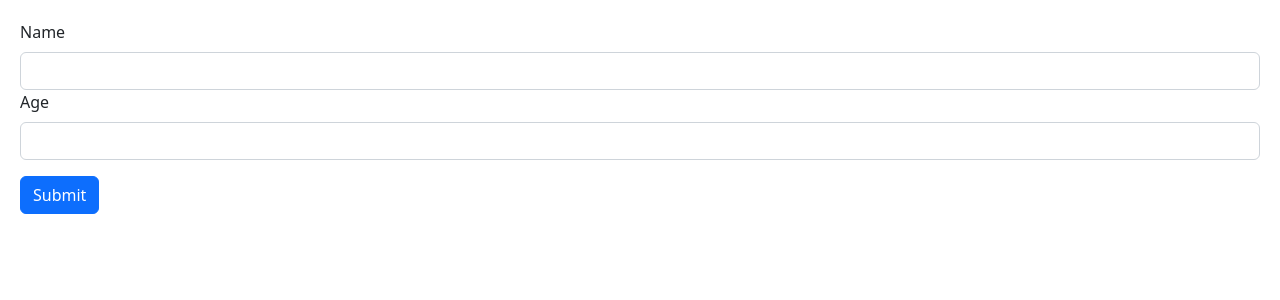
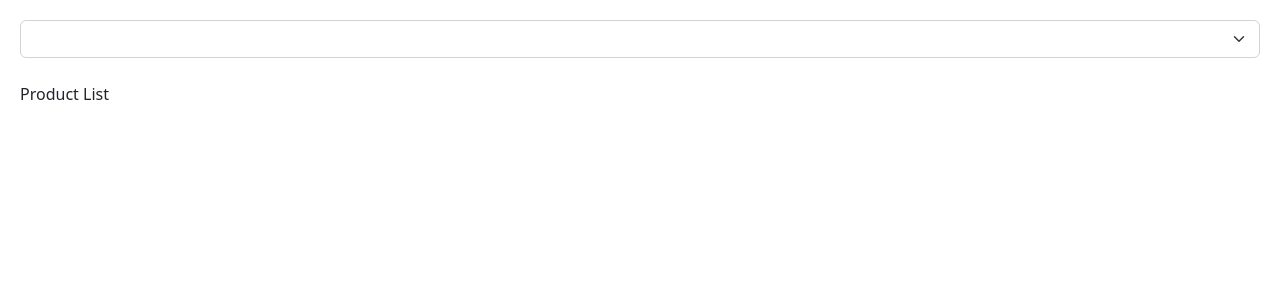
Before and after one commit to ringale95/React-Js-Mosh, a React (Vite) app in the folder vite-app/: page / in a window 1280 px wide. Shown: the top 300 px of the page. Built offline with nearby package versions, Linux system fonts and the light colour scheme.

Commit message:
Added Effect dependencies

```diff
--- a/vite-app/src/App.tsx
+++ b/vite-app/src/App.tsx
@@ -1,11 +1,22 @@
 import { useState } from "react";
-import Expandable from "./components/Expandable";
-import Forms from "./components/Forms";
+import ProductList from "./components/ProductList";
 
 const App = () => {
+  const [category, setCategory] = useState("");
   return (
     <div>
-      <Forms />
+      <select
+        className="form-select"
+        onChange={(event) => {
+          setCategory(event.target.value);
+        }}
+      >
+        <option value=""></option>
+        <option value="Clothing">Clothing</option>
+        <option value="Household">Household</option>
+      </select>
+      <br />
+      <ProductList category={category} />
     </div>
   );
 };
--- a/vite-app/src/components/Forms.tsx
+++ b/vite-app/src/components/Forms.tsx
@@ -1,5 +1,5 @@
 import { FieldValues, useForm } from "react-hook-form";
-import { z } from "zod";
+import { isValid, z } from "zod";
 import { zodResolver } from "@hookform/resolvers/zod";
 
 //using z we can define shape of schema//
@@ -50,7 +50,9 @@ const Form = () => {
           )}
         </div>
       </div>
-      <button className="btn btn-primary">Submit</button>
+      <button disabled={!isValid} className="btn btn-primary">
+        Submit
+      </button>
     </form>
   );
 };
--- /dev/null
+++ b/vite-app/src/components/ProductList.tsx
@@ -0,0 +1,34 @@
+import { useEffect, useState } from "react";
+
+const ProductList = ({ category }: { category: string }) => {
+  const [products, setProducts] = useState<string[]>([]);
+
+  useEffect(() => {
+    console.log("Fetching products in", category);
+    switch (category) {
+      case "Clothing":
+        setProducts(["Shirt", "Pants"]);
+        break;
+      case "Household":
+        setProducts(["Broom", "Dusting Pan"]);
+        break;
+      case "":
+        setProducts([]);
+      default:
+        break;
+    }
+  }, [category]);
+
+  return (
+    <div>
+      Product List
+      <ul>
+        {products.map((prod) => (
+          <li>{prod}</li>
+        ))}
+      </ul>
+    </div>
+  );
+};
+
+export default ProductList;
```
